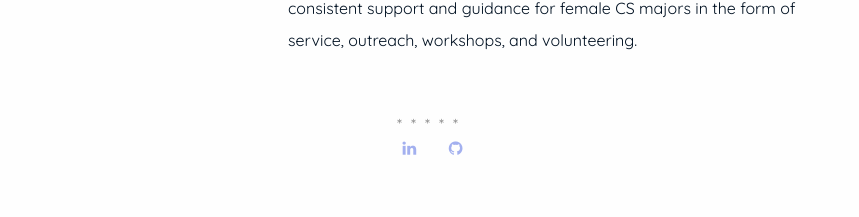
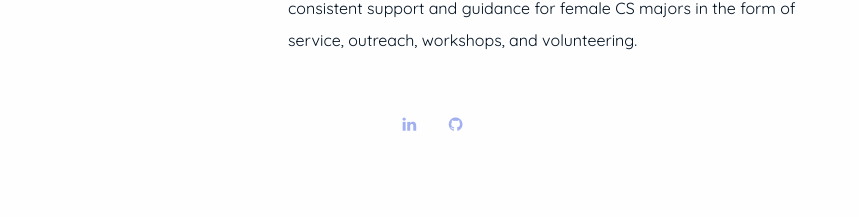
Before and after one commit to themoralcodeorg/themoralcodeorg.github.io, a Jekyll site: the page built from index.md, in a window 1280 px wide. Shown: the part 1822-2039 px from the top of the page, without its empty margins (208-1067 px from the left). Built offline with Jekyll 4.4.1, drawn with Linux system fonts in a browser that asks for light colours; after the commit the page ends 2018 px from its top, so only the background shows below that.

Commit message:
Update about.html

```diff
--- a/_includes/page/about.html
+++ b/_includes/page/about.html
@@ -1,5 +1,4 @@
 <div class="about">
-    <div class="about__divider">*****</div>
     <div class="about__divider">
         <a href="https://www.linkedin.com/in/mora-labisi/" aria-label="LinkedIn" class="social-links__entry" target="_blank">
             <i class="fa fa-linkedin"></i>
```
